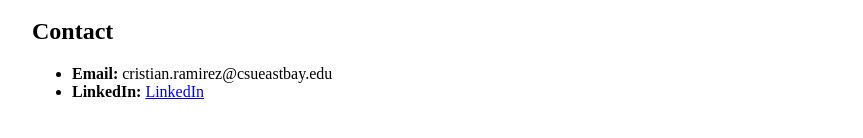
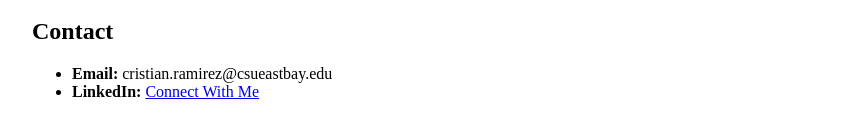
Before and after one commit to ramirez-cristian/ramirez-cristian.github.io, a Jekyll site: the page built from index.md, in a window 1280 px wide. Shown: the part 637-775 px from the top of the page, without its empty margins (208-1071 px from the left). Built offline with Jekyll 4.4.1, drawn with Linux system fonts in a browser that asks for light colours.

Commit message:
Update LinkedIn link text for contact section

```diff
--- a/index.md
+++ b/index.md
@@ -48,4 +48,4 @@ layout: default
 ## Contact
 
 - **Email:** cristian.ramirez@csueastbay.edu
-- **LinkedIn:** [LinkedIn](https://www.linkedin.com/in/cristian-ramirez-/)
+- **LinkedIn:** [Connect With Me](https://www.linkedin.com/in/cristian-ramirez-/)
```
